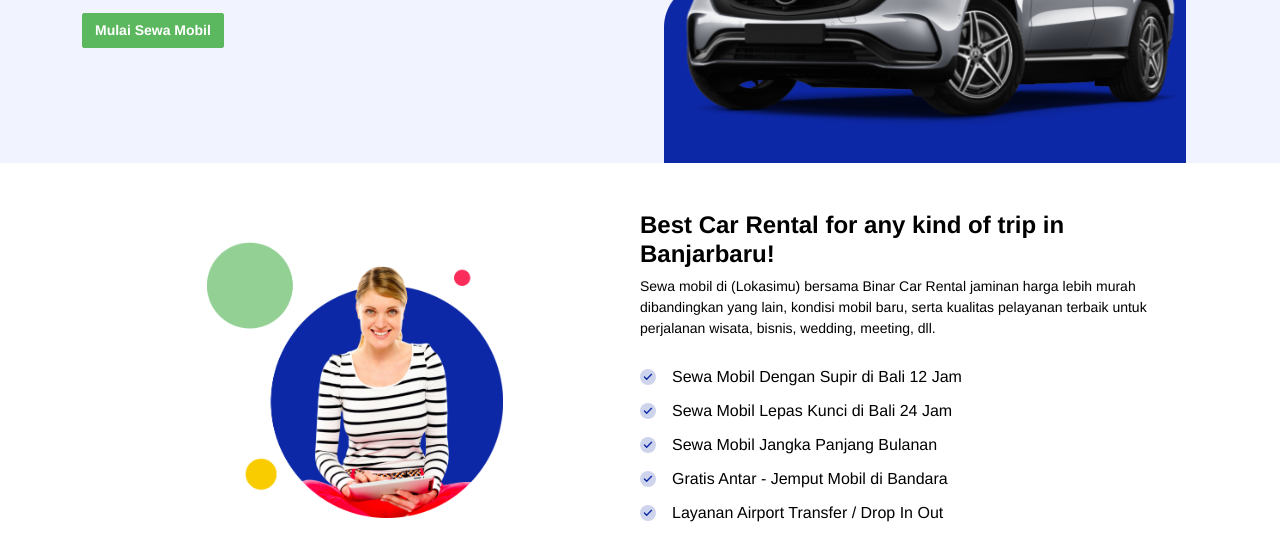
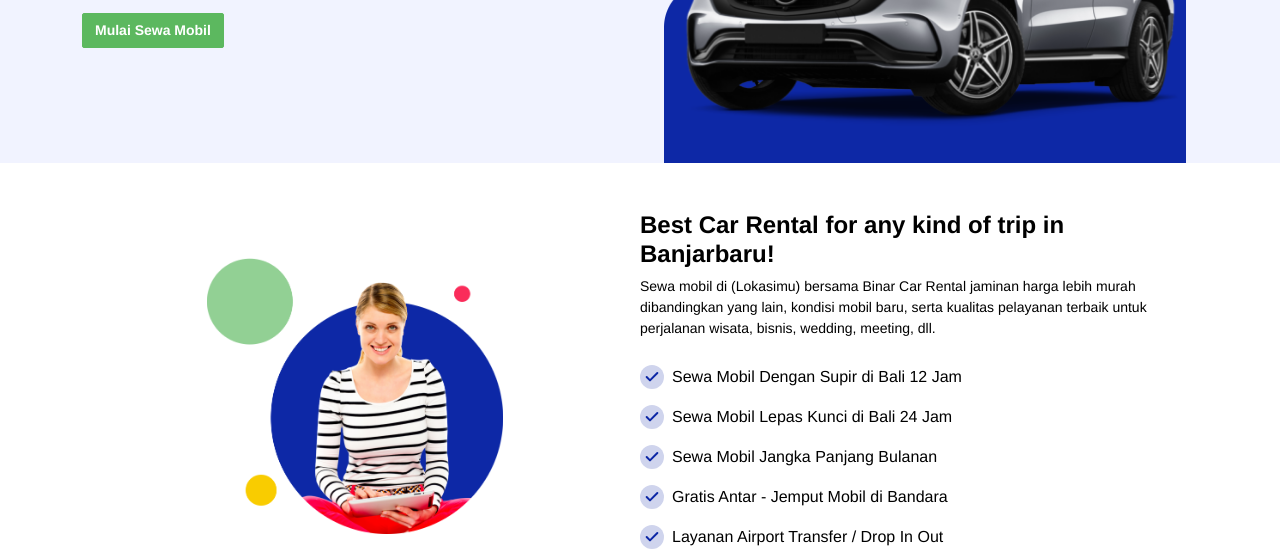
Before and after one commit to Xkylz1/24001183-km7-fau-landing_page-ch1, a plain HTML site: page index.html in a window 1280 px wide. Shown: the part 260-810 px from the top of the page. Drawn offline with nearby package versions, Linux system fonts and the light colour scheme.

Commit message:
update list icon

```diff
--- a/styles.css
+++ b/styles.css
@@ -1,21 +1,20 @@
 .custom-list {
-  list-style: none; /* Removes the default bullets */
+  list-style: none;
   padding-left: 0;
 }
 
 .custom-list li {
   position: relative;
-  padding-left: 2rem; /* Adds space for the icon */
-  background-image: url("assets/icons/checklist.svg"); /* Replace with the path to your custom icon */
+  padding-left: 2rem;
+  background-image: url("assets/icons/checklist.svg");
   background-repeat: no-repeat;
-  background-position: 0 0.2rem; /* Adjusts the icon position */
-  background-size: 1rem 1rem; /* Adjust the size of the icon */
-  margin-bottom: 0.5rem; /* Adds spacing between list items */
+  background-size: 24px 24px;
+  margin-bottom: 16px;
 }
 
 .container-left {
-  margin-right: auto; /* Make right side fluid */
-  max-width: 50%; /* Adjust the percentage to control the container width */
+  margin-right: auto;
+  max-width: 50%;
 }
 .testimonial {
   text-align: center;
```
